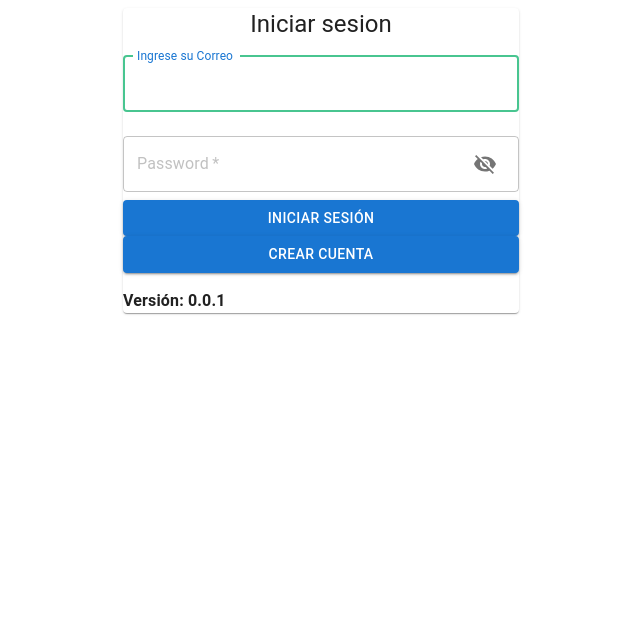
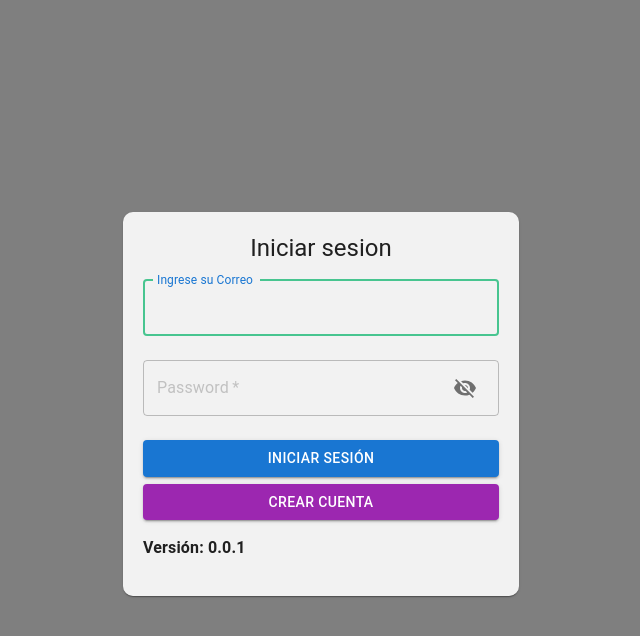
Before and after one commit to lucianoarmoa98/app_oma_pwa, a React (Create React App) app: page / in a window 1280 px wide. Shown: the top 636 px of the page, without its empty margins (319-959 px from the left). Built offline with nearby package versions, Linux system fonts and the light colour scheme.

Commit message:
se elimino styled

```diff
--- a/package.json
+++ b/package.json
@@ -6,6 +6,7 @@
     "@emotion/react": "^11.11.0",
     "@emotion/styled": "^11.11.0",
     "@mui/icons-material": "^5.11.16",
+    "@mui/lab": "^5.0.0-alpha.129",
     "@mui/material": "^5.12.3",
     "@reduxjs/toolkit": "^1.8.1",
     "@testing-library/jest-dom": "^5.16.4",
--- a/src/page/login/LoginScreen.js
+++ b/src/page/login/LoginScreen.js
@@ -1,14 +1,13 @@
 import React, { useEffect, useState } from 'react'
 import { useNavigate } from "react-router-dom";
 // import { useStylesLogin, CssTextField } from '../../styles/styles';
-// import { Alert } from '@material-ui/lab';
 // import '../../styles/globalCss.css';
 // import { postLogin } from '../../api/api';
 // import { useDispatch } from 'react-redux';
 // import { setToken } from '../../redux/actions/action';
 import { useStylesLogin, CssTextField, DivCustomRight } from '../../styles/Styles';
 import { Visibility, VisibilityOff } from '@mui/icons-material';
-import { Backdrop, Button, CircularProgress, Container, CssBaseline, IconButton, InputAdornment, Paper, Snackbar, Typography } from '@mui/material';
+import { Alert, Backdrop, Button, CircularProgress, Container, CssBaseline, IconButton, InputAdornment, Paper, Snackbar, Typography } from '@mui/material';
 
 
 
@@ -25,6 +24,7 @@ function LoginScreen({ }) {
     const [installApp, setInstallApp] = useState(false);
 
     const classes = useStylesLogin();
+    let altoPantalla = window.innerHeight;
 
     // const dispatch = useDispatch();
 
@@ -200,7 +200,14 @@ function LoginScreen({ }) {
 
     return (
         <div className={classes.imagFondoLogin}>
-            <div className={classes.centrarDiv}>
+            <div style={{
+                display: 'flex',
+                justifyContent: 'center',
+                alignItems: 'center',
+                height: altoPantalla,
+                width: '100vw',
+                backgroundColor: 'rgba(0,0,0,0.5)',
+            }}>
                 <Container component="main" maxWidth="xs">
                     <CssBaseline />
                     <DivCustomRight>
@@ -215,7 +222,12 @@ function LoginScreen({ }) {
                         }
                     </DivCustomRight>
 
-                    <Paper className={classes.paper}>
+                    <Paper style={{
+                        padding: '20px',
+                        borderRadius: '10px',
+                        backgroundColor: 'rgba(255,255,255,0.9)',
+
+                    }}>
                         <Typography component="h1" variant="h5" align='center'>
                             Iniciar sesion
                         </Typography>
@@ -267,7 +279,15 @@ function LoginScreen({ }) {
 
                             />
 
-                            <div className={classes.buttonSpacing}>
+                            <div style={{}}>
+                                <div style={{
+                                    display: 'flex',
+                                    justifyContent: 'center',
+                                    alignItems: 'center',
+                                    height: '50px',
+                                    width: '100%',
+                                    marginTop: '10px',
+                                }}>
                                     <Button
                                         fullWidth
                                         onClick={handleSubmit}
@@ -276,6 +296,7 @@ function LoginScreen({ }) {
                                     >
                                         Iniciar sesión
                                     </Button>
+                                </div>
 
 
                                 <Button
@@ -283,6 +304,7 @@ function LoginScreen({ }) {
                                     onClick={handleSubmit}
                                     variant="contained"
                                     className={classes.buttonCrearCuenta}
+                                    color='secondary'
                                 >
                                     Crear cuenta
                                 </Button>
@@ -295,9 +317,9 @@ function LoginScreen({ }) {
                 </Container>
             </div>
             <Snackbar open={open} autoHideDuration={2000} onClose={handleClose}>
-                {/* <Alert onClose={handleClose} severity={severity} elevation={6} variant="filled" >
+                <Alert onClose={handleClose} severity={severity} elevation={6} variant="filled" >
                     {mensaje}
-                </Alert> */}
+                </Alert>
             </Snackbar>
 
             <Backdrop className={classes.backdrop} open={cargando}>
--- a/src/styles/Styles.js
+++ b/src/styles/Styles.js
@@ -1,4 +1,4 @@
-import { TextField, styled } from '@mui/material';
+import { TextField, makeStyles, styled } from '@mui/material';
 import imgFondo from '../assets/homeFondo.png';
 import { brown } from '@mui/material/colors';
 
```
Also changed, not shown: 1 other file (tests, documents, lock files or other folders). Lines whose indentation alone changed are shown as unchanged.
